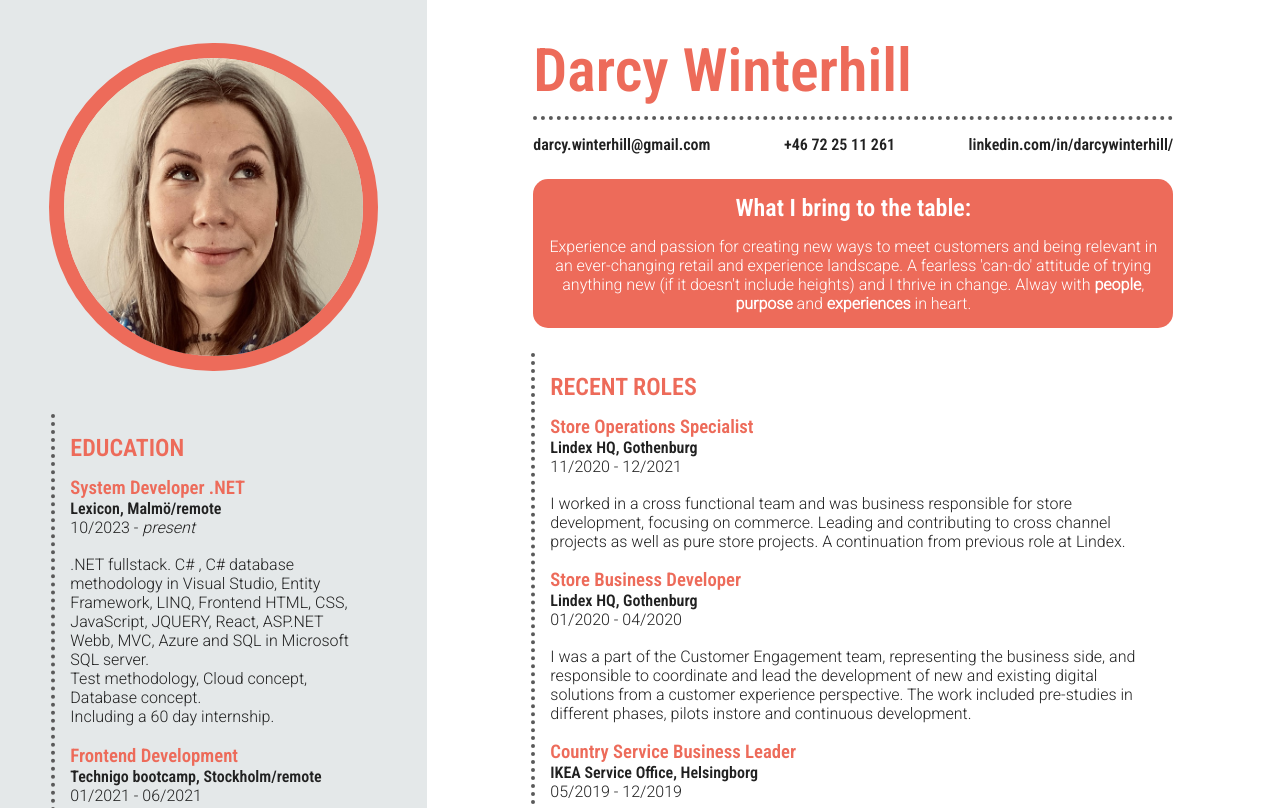
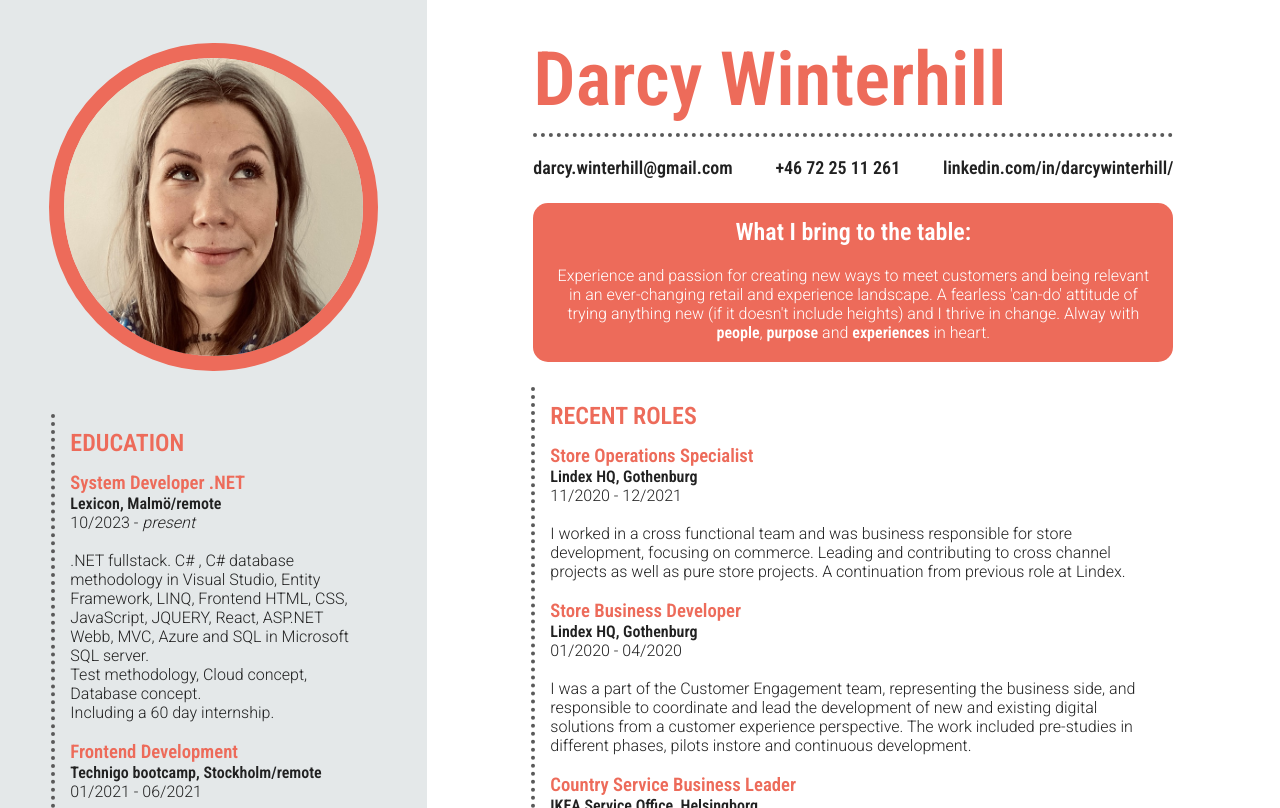
Before and after one commit to darcywinterhill/CV, a plain HTML site: page index.html in a window 1280 px wide. Shown: the top 808 px of the page. Drawn offline with Linux system fonts and the light colour scheme.

Commit message:
media queries

```diff
--- a/style.css
+++ b/style.css
@@ -1,100 +1,110 @@
 @import url('https://fonts.googleapis.com/css2?family=Roboto+Condensed:wght@600&family=Roboto:wght@100;300&display=swap');
 
-body {
+* {
+  font-family: 'Roboto Condensed', sans-serif;
+  color: #212121;
   margin: 0;
 }
 
+/* General tags */
+
+h1 {
+  color: #ED6B5A;
+  font-size: 40px;
+  border-bottom: 4px dotted #5a5a5a;
+  padding: 20px 0 5px 0;
+}
+
 h2 {
-  font-family: 'Roboto Condensed', sans-serif;
   color: #ED6B5A;
   margin-bottom: 15px;
 }
 
 h3 {
-  font-family: 'Roboto Condensed', sans-serif;
   color: #ED6B5A;
-  margin: 0;
-}
-
-h4 {
-  font-family: 'Roboto Condensed', sans-serif;
-  color: #212121;
-  margin: 0;
 }
 
 p {
   font-family: 'Roboto', sans-serif;
-  color: #212121;
-  margin: 0;
+  font-size: 14px;
+}
+
+ul {
+  padding-inline-start: 20px;
 }
 
 li {
   font-family: 'Roboto', sans-serif;
   color: white;
-  margin: 15px;
-  margin: 0;
+  font-size: 14px;
+  margin: 5px;
 }
 
 a {
-  font-family: 'Roboto Condensed', sans-serif;
-  color: #212121;
-  margin: 0;
   text-decoration: none;
+  font-size: 10px;
 }
 
+i {
+  font-family: 'Roboto', sans-serif;
+}
+
+b {
+  color: white;
+}
+
+/* Contains all content */
 #container {
   display: flex;
+  flex-direction: column-reverse;
   justify-content: flex-start;
-  width: 100%;
+  width: 100%
 }
 
+/* Displayed second in mobile view, left side in other sizes*/
 #left-side {
   display: flex;
   flex-direction: column;
   align-items: center;
   background-color: #e4e8e9;
-  width: 33.33vw; width: calc(100vw/3);
+  padding-bottom: 25px;
 }
+
+/* Photo hidden in mobile view */
 #main-photo {
+  display: none;
   width: 70%;
   border-radius: 50%;
   margin: 10%;
   border: 15px solid #ED6B5A;
 }
 
+/* Displayed first in mobile view, right side in other sizes */
 #right-side {
   display: flex;
   flex-direction: column;
   align-items: center;
-  width: 66.66vw; width: calc((100vw/3) * 2);
 }
 
 header {
-  width: 75%;
-}
-
-h1 {
-  font-family: 'Roboto Condensed', sans-serif;
-  color: #ED6B5A;
-  font-size: 60px;
-  border-bottom: 4px dotted #5a5a5a;
-  padding: 35px 0 10px 0;
-  margin: 0;
+  width: 90%;
 }
 
 #contact-info {
   display: flex;
   justify-content: space-between;
-  margin-top: 15px;
+  flex-direction: row;
+  flex-wrap: wrap;
+  margin-top: 5px;
 }
 
 .contacts {
   font-family: 'Roboto Condensed', sans-serif;
-  margin: 0;
+  font-size: 10px;
 }
 
 .pink-box {
-  width: 75%;
+  width: 90%;
   background-color: #ED6B5A;
   border-radius: 15px;
   margin: 25px 0;
@@ -105,7 +115,7 @@ h1 {
 }
 
 .pink-box > h2 {
-  color:white;
+  color: white;
   margin: 15px;
 }
 
@@ -116,7 +126,7 @@ h1 {
 }
 
 .experience {
-  width: 75%;
+  width: 90%;
   border-left: 4px dotted #5a5a5a;
   margin-bottom: 15px;
 }
@@ -130,7 +140,7 @@ h1 {
 }
 
 #languages {
-  width: 75%;
+  width: 90%;
 }
 
 #language-columns {
@@ -148,17 +158,111 @@ h1 {
 
 #competence-container {
   display: flex;
-  margin: 0 15px 15px 15px;
+  margin: 0 5px 5px 5px;
 }
 
 .competence-section {
   width: 50%;
 }
 
-#jobs > h2 {
+#jobs>h2 {
   margin-bottom: 15px;
 }
 
-.competence-section > p {
+.competence-section>p {
   color: white;
 }
+
+/* TABLET SIZE AND BIGGER */
+@media (min-width: 768px) {
+
+  h1 {
+    font-size: 60px;
+    border-bottom: 4px dotted #5a5a5a;
+    padding: 35px 0 10px 0;
+  }
+
+  a {
+    font-size: 14px;
+  }
+
+  #container {
+    flex-direction: row;
+  }
+
+  #left-side {
+    width: 33.33%;
+    width: calc(100%/3);
+  }
+
+  #main-photo {
+    display: block;
+  }
+
+  #right-side {
+    width: 66.66%;
+    width: calc((100%/3) * 2);
+  }
+
+  .contacts {
+    font-size: 14px;
+  }
+
+  #competence-container {
+    margin: 0 20px 20px 20px;
+  }
+
+}
+
+/* LAPTOP SIZE */
+@media (min-width: 1025px) {
+
+  h1 {
+    font-size: 75px;
+  }
+
+  p {
+    font-size: 16px;
+  }
+
+  a {
+    font-size: 18px;
+  }
+
+  li {
+    font-size: 16px;
+  }
+
+  #contact-info {
+    margin-top: 20px;
+  }
+
+  .contacts {
+    font-size: 18px;
+  }
+
+  .pink-box>p {
+    margin: 20px;
+  }
+
+  header {
+    width: 75%;
+  }
+
+  .pink-box {
+    width: 75%;
+  }
+
+  .experience {
+    width: 75%;
+  }
+
+  #languages {
+    width: 75%;
+  }
+
+  #competence-container {
+    margin: 0 15px 15px 15px;
+  }
+
+}
```
Also changed, not shown: index.html (+20 -1 lines).
